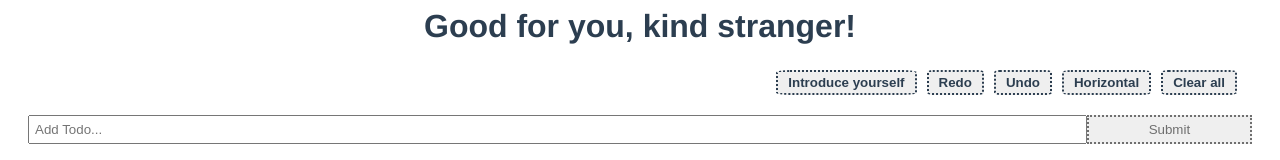
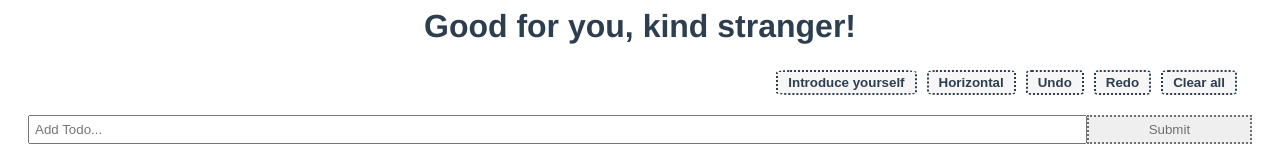
Before and after one commit to aegerita/ProductibiliBuddy, a Vue app: page / in a window 1280 px wide. Shown: the part 127-287 px from the top of the page. Built offline with nearby package versions, Linux system fonts and the light colour scheme.

Commit message:
aesthetic changes

```diff
--- a/src/components/Header.vue
+++ b/src/components/Header.vue
@@ -10,10 +10,12 @@
 				<input type="text" v-model.trim="newName" :placeholder="username ? username : 'Your name?'" ref="newName" id="newName">
 				<input type="submit" value="Submit">
 			</form>
-			<input @click="$emit('redo')" type="submit" value="Redo">
-			<input @click="$emit('undo')" type="submit" value="Undo">
 			<input @click="toggleDisplay()" type="submit" :value="display ? 'Vertical' : 'Horizontal'">
-			<input @click="clear()" type="submit" value="Clear all">
+			<div>
+				<input @click="$emit('undo')" type="submit" value="Undo">
+				<input @click="$emit('redo')" type="submit" value="Redo">
+				<input @click="clear()" type="submit" value="Clear all">
+			</div>
 		</div>
 	</header>
 </template>
@@ -70,9 +72,13 @@ export default {
 		font-weight: bold;
 		color: #2c3e50;
 		margin: 0 5px;
+		background: #f6f6f6;
 	}
 	#bar {
 		text-align: right;
+	}
+	#bar div {
+		display: inline-flex;
 	}
 	.button {
 		display: inline;
```
